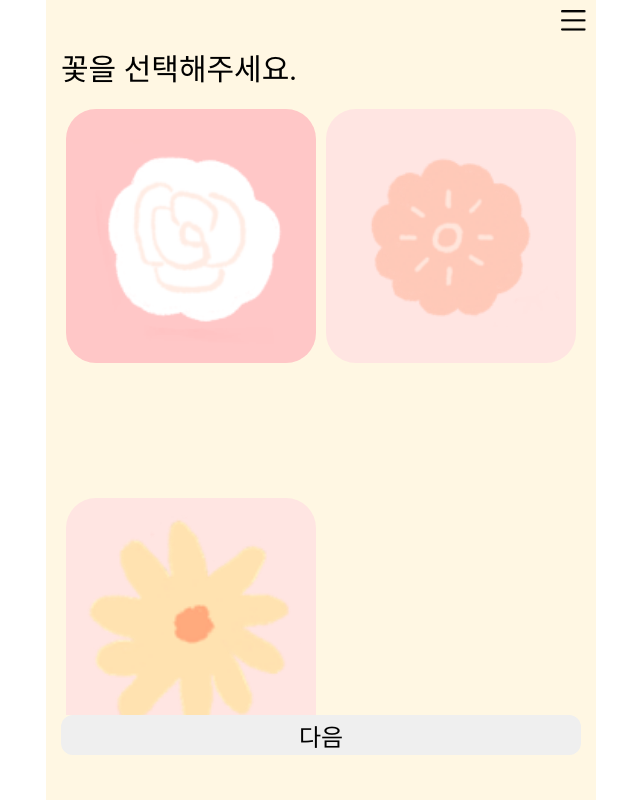
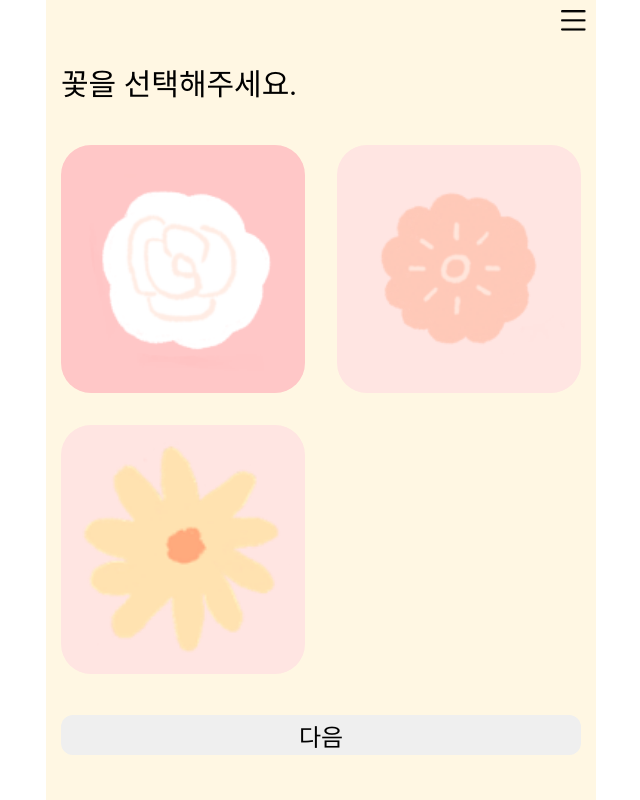
Before and after one commit to 2022Letters/frontend, a React (Create React App) app: page /guest/select/1 in a window 1280 px wide. Shown: the whole page, without its empty margins (319-959 px from the left). Built offline with nearby package versions, Linux system fonts and the light colour scheme; a web font is replaced by a local one.

Commit message:
Refactor : #16 LeafSelect 아이콘 크기 일치, 레이아웃 수정

```diff
--- a/src/pages/GuestWrite.tsx
+++ b/src/pages/GuestWrite.tsx
@@ -71,6 +71,12 @@ const LetterImg = styled.img`
   position: absolute;
   top: 0;
   left: 0;
+`;
+
+const CountLength = styled.div`
+  position: absolute;
+  bottom: 0;
+  right: 0;
 `;
 
 // isLayout
@@ -283,9 +289,9 @@ export default function GuestLayout() {
       {!isLayout ? (
         <ContentWrapper onSubmit={onNextClick}>
           <NicknameInput
-            placeholder="닉네임 (최대 8자)"
+            placeholder="닉네임 (최대 10자)"
             required
-            maxLength={8}
+            maxLength={10}
             onChange={onNicknameChange}
             value={nickname}
           />
@@ -322,6 +328,7 @@ export default function GuestLayout() {
               src={leaves[post.categoryId][Number(iconId)].url}
               ref={nodeRef}
               isDragging={isDragging}
+              draggable
             />
           </Draggable>
         </ImgWrapper>
--- a/src/pages/LeafSelect.tsx
+++ b/src/pages/LeafSelect.tsx
@@ -11,16 +11,22 @@ const MainWrapper = styled.div`
   height: 100%;
   display: flex;
   flex-direction: column;
+  justify-content: space-between;
   padding: 45px 15px 0 15px;
-  padding-bottom: ;
+`;
+
+const MainTitle = styled(Title)`
+  margin-top: 15px;
 `;
 
 const LeafListWrapper = styled.div`
   display: grid;
   grid-template-columns: repeat(2, 1fr);
-  margin-top: 15px;
+  grid-column-gap: 2rem;
+  grid-row-gap: 2rem;
+  place-items: center;
   width: 100%;
-  height: 100%;
+  // height: 100%;
   overflow-y: auto;
   -ms-overflow-style: none;
   &::-webkit-scrollbar {
@@ -33,13 +39,9 @@ interface LeafBtnProps {
 }
 
 const BtnWrapper = styled.div<LeafBtnProps>`
-  position: relative;
-  width: calc(100% - 10px);
-  margin: 5px;
+  width: 100%;
   background-color: ${(props) => (props.isSelect ? '#FFC7C7' : '#FFE5E2')};
   border-radius: 30px;
-  margin-bottom: 50%;
-  // opacity: ${(props) => (props.isSelect ? 1 : 0.4)};
   cursor: pointer;
 `;
 
@@ -70,7 +72,7 @@ function LeafSelect() {
 
   return (
     <MainWrapper>
-      <Title>꽃을 선택해주세요.</Title>
+      <MainTitle>꽃을 선택해주세요.</MainTitle>
       <LeafListWrapper>
         {leaves[Number(postId)] &&
           leaves[Number(postId)].map((e, i) => {
```
